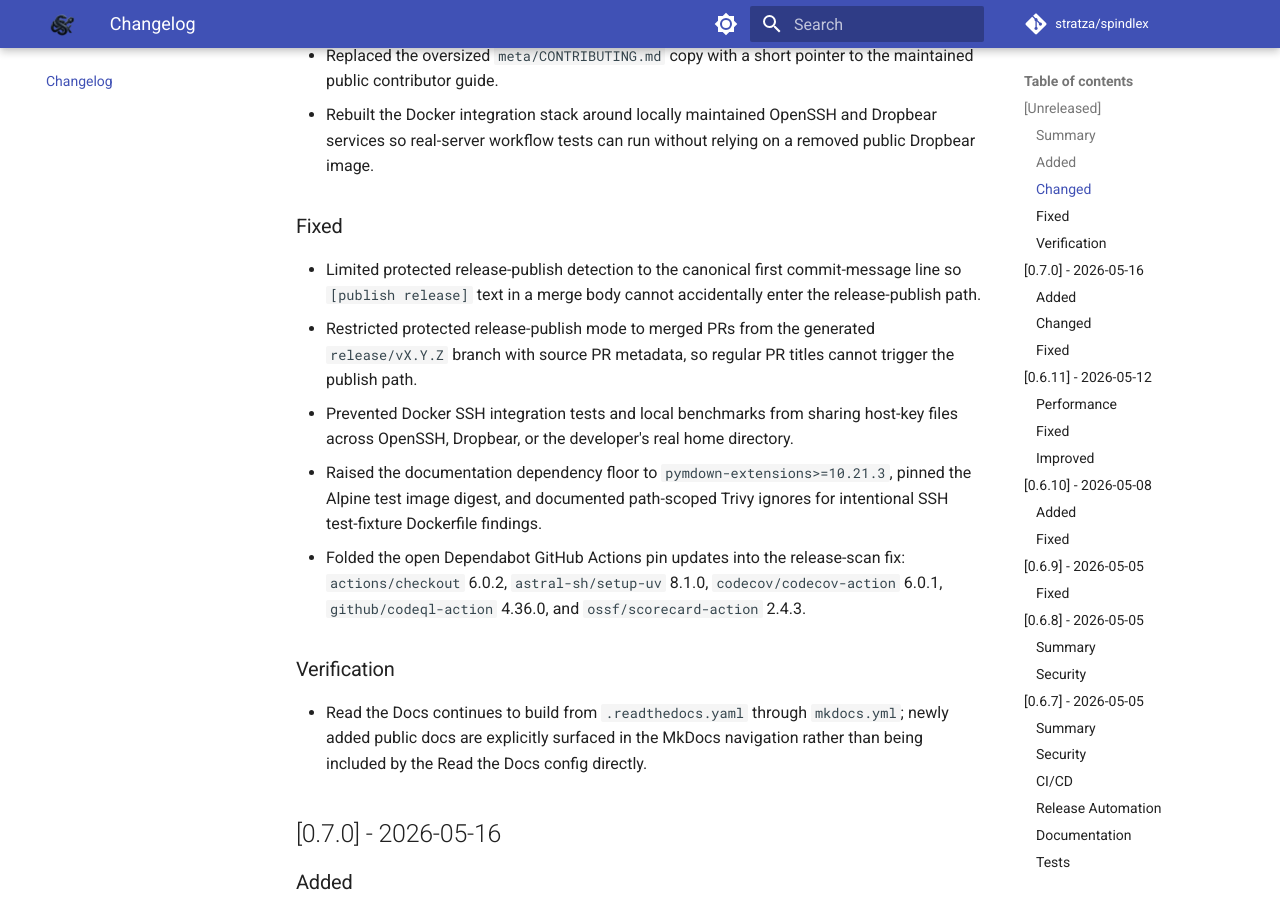
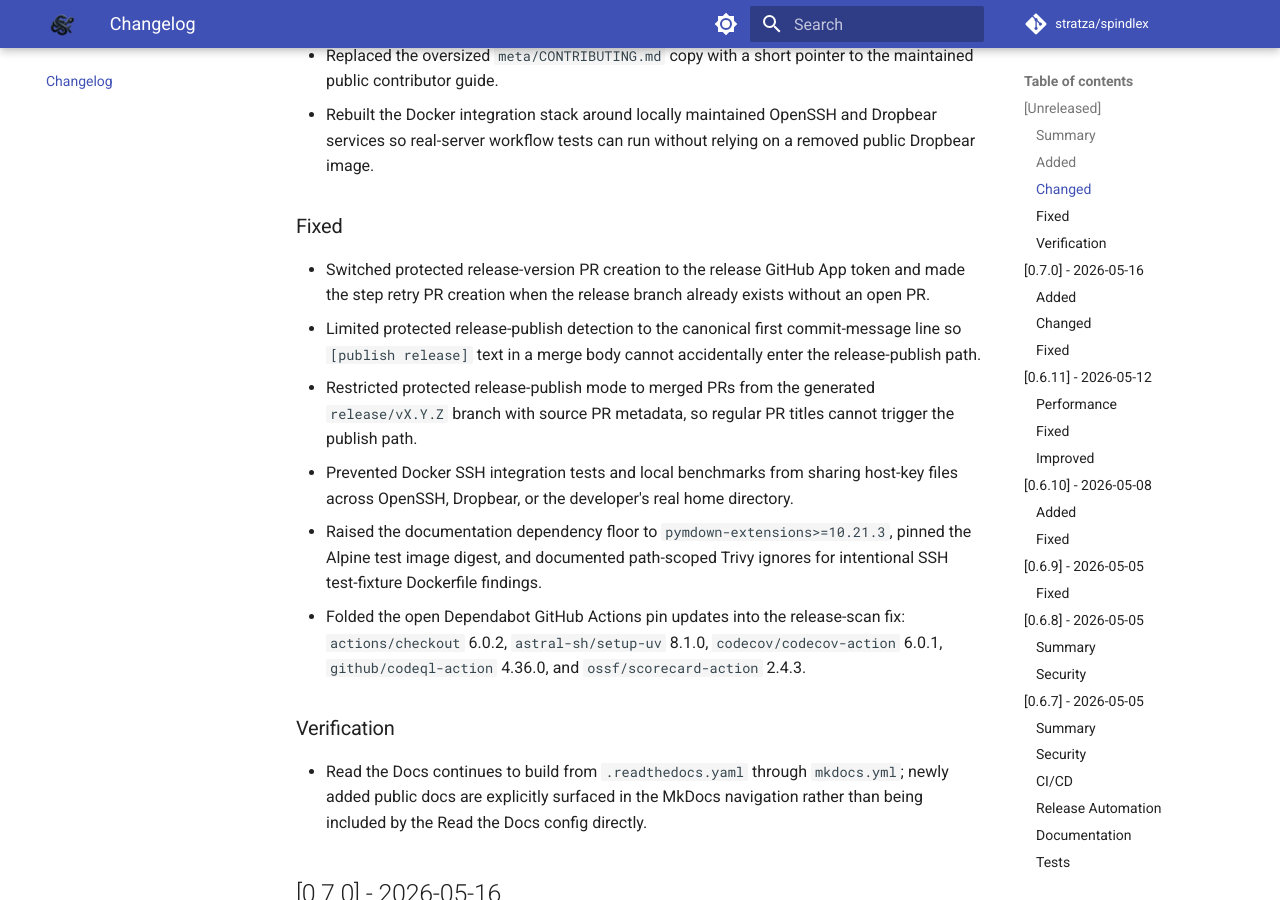
Before and after one commit to stratza/spindlex, an MkDocs documentation site: the page built from docs/changelog.md, in a window 1280 px wide and 900 px high, scrolled down 1020 px. Built offline with MkDocs 1.6.1 and Material for MkDocs 9.7.7, drawn with Linux system fonts in a browser that asks for light colours; comment, search, counter and statistics services are not loaded.

Commit message:
ci: allow release app to open version PR

```diff
--- a/docs/changelog.md
+++ b/docs/changelog.md
@@ -24,6 +24,7 @@ version by itself.
 *   Rebuilt the Docker integration stack around locally maintained OpenSSH and Dropbear services so real-server workflow tests can run without relying on a removed public Dropbear image.
 
 ### Fixed
+*   Switched protected release-version PR creation to the release GitHub App token and made the step retry PR creation when the release branch already exists without an open PR.
 *   Limited protected release-publish detection to the canonical first commit-message line so `[publish release]` text in a merge body cannot accidentally enter the release-publish path.
 *   Restricted protected release-publish mode to merged PRs from the generated `release/vX.Y.Z` branch with source PR metadata, so regular PR titles cannot trigger the publish path.
 *   Prevented Docker SSH integration tests and local benchmarks from sharing host-key files across OpenSSH, Dropbear, or the developer's real home directory.
```
Also changed, not shown: 1 other file.
